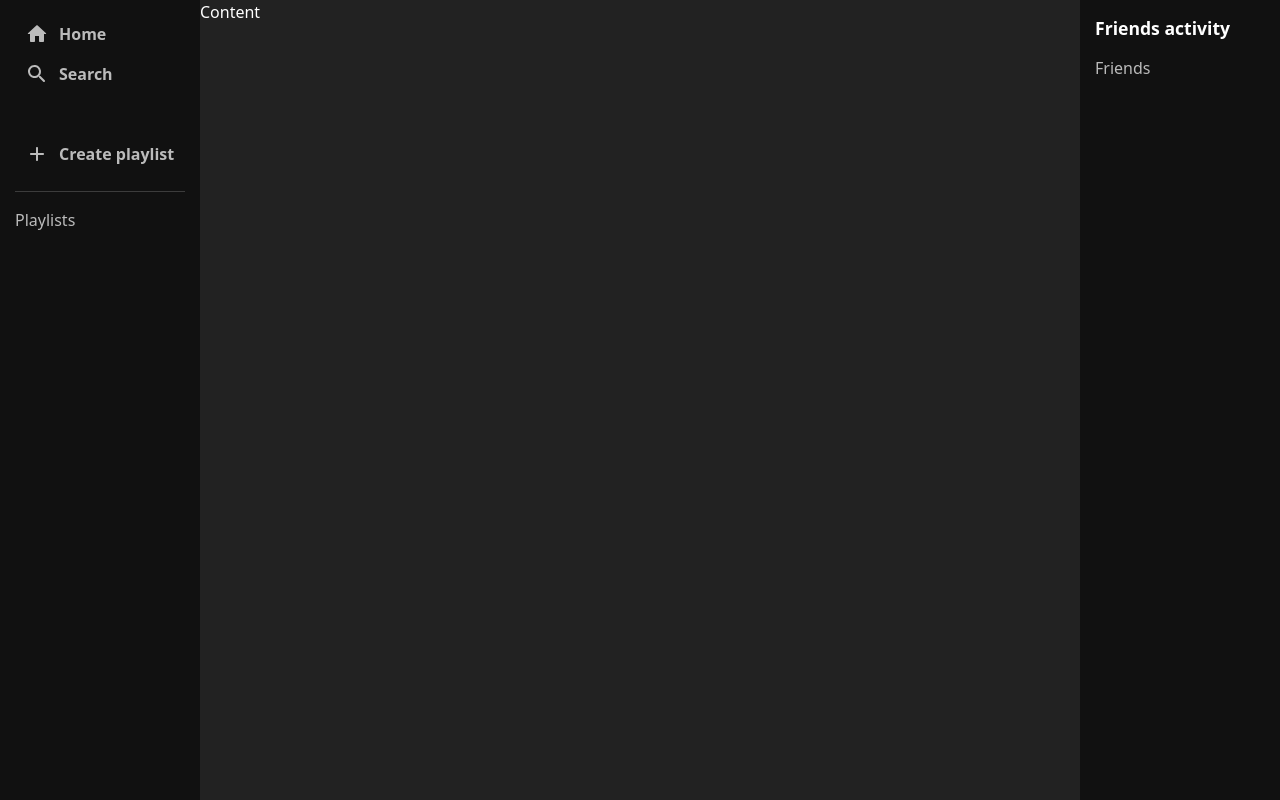
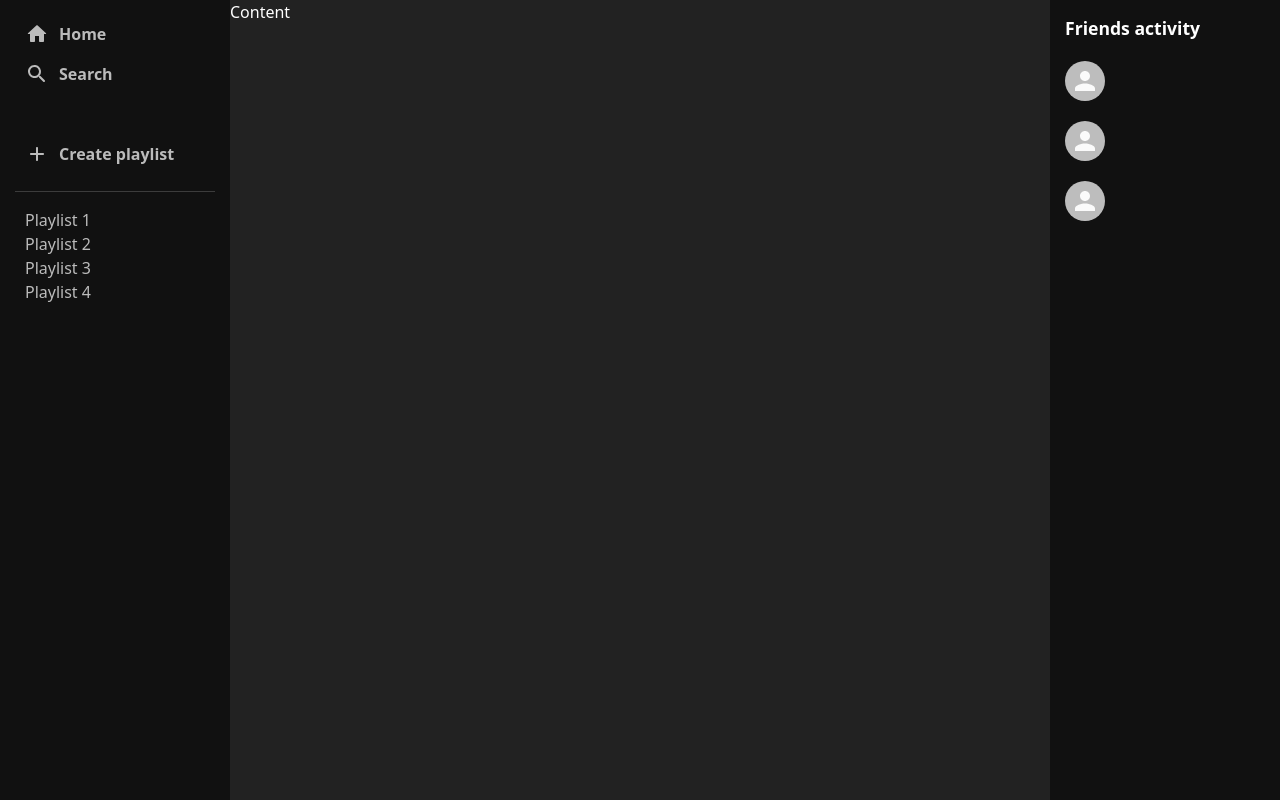
Before and after one commit to marcotmotta/clonify, a React (Create React App) app: page / in a window 1280 px wide. Built offline with nearby package versions, Linux system fonts and the light colour scheme.

Commit message:
left and right bar content

```diff
--- a/src/components/LeftBar/LeftBar.js
+++ b/src/components/LeftBar/LeftBar.js
@@ -14,8 +14,12 @@ export default class LeftBar extends Component {
                 <div className="playlists">
                     <div className="create-playlist"><AddRounded className="icon" fontSize="medium"/>Create playlist</div>
                     <hr></hr>
-                    <div>
-                        Playlists
+                    <div className="list">
+                        {/* query */}
+                        <div>Playlist 1</div>
+                        <div>Playlist 2</div>
+                        <div>Playlist 3</div>
+                        <div>Playlist 4</div>
                     </div>
                 </div>
             </div>
--- a/src/components/LeftBar/LeftBar.scss
+++ b/src/components/LeftBar/LeftBar.scss
@@ -2,8 +2,7 @@
     display: flex;
     flex-direction: column;
     background: #111;
-    max-width: 200px;
-    width: 200px;
+    width: 230px;
     max-height: 100vh;
     height: 100vh;
     padding: 15px;
@@ -41,10 +40,22 @@
             border-radius: 5px;
             font-weight: bold;
 
+            &:hover {
+                background: #222;
+                color: white;
+                cursor: pointer;
+            }
+
             .icon {
                 margin-right: 10px;
             }
         }
+
+        .list {
+            display: flex;
+            flex-direction: column;
+            margin-left: 10px;
+        }
     }
 
 }
--- a/src/components/RightBar/RightBar.js
+++ b/src/components/RightBar/RightBar.js
@@ -2,15 +2,18 @@ import React, { Component } from 'react'
 
 import './RightBar.scss';
 
-import { Button } from 'react-bootstrap';
+import { Avatar } from '@material-ui/core';
 
 export default class RightBar extends Component {
     render() {
         return (
             <div className="right-bar">
                 <div className="title">Friends activity</div>
-                <div>
-                    Friends
+                <div className="friends">
+                    {/* query */}
+                    <div><Avatar></Avatar></div>
+                    <div><Avatar></Avatar></div>
+                    <div><Avatar></Avatar></div>
                 </div>
             </div>
         )
--- a/src/components/RightBar/RightBar.scss
+++ b/src/components/RightBar/RightBar.scss
@@ -4,8 +4,7 @@
     position: absolute;
     right: 0px;
     background: #111;
-    max-width: 200px;
-    width: 200px;
+    width: 230px;
     max-height: 100vh;
     height: 100vh;
     padding: 15px;
@@ -15,6 +14,14 @@
         color: white;
         font-weight: bold;
         font-size: 110%;
-        margin-bottom: 15px;
+    }
+
+    .friends {
+        display: flex;
+        flex-direction: column;
+
+        div {
+            margin-top: 10px;
+        }
     }
 }
```
